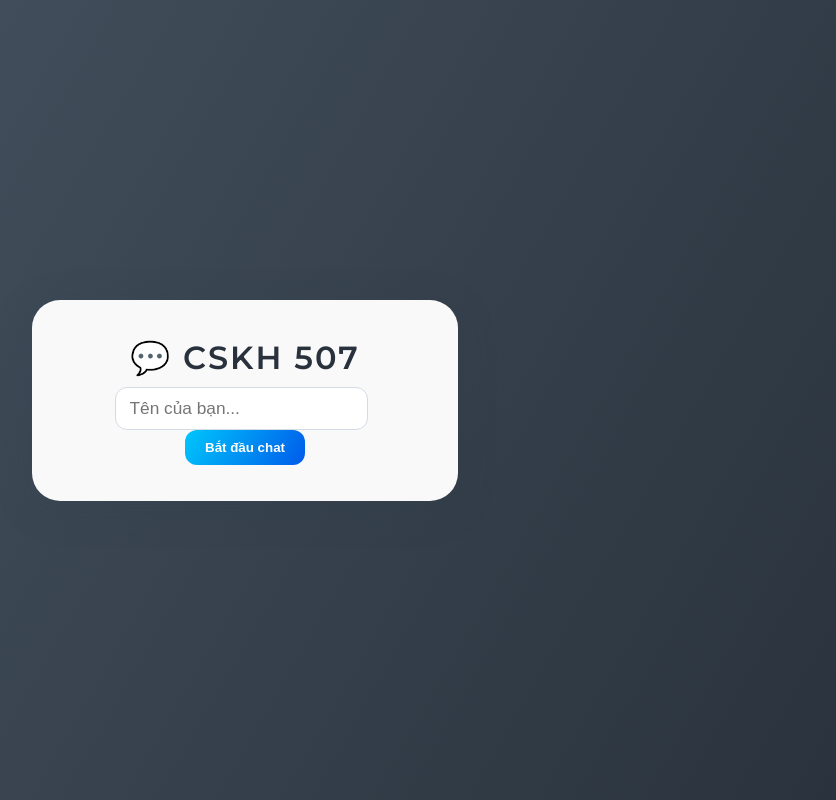
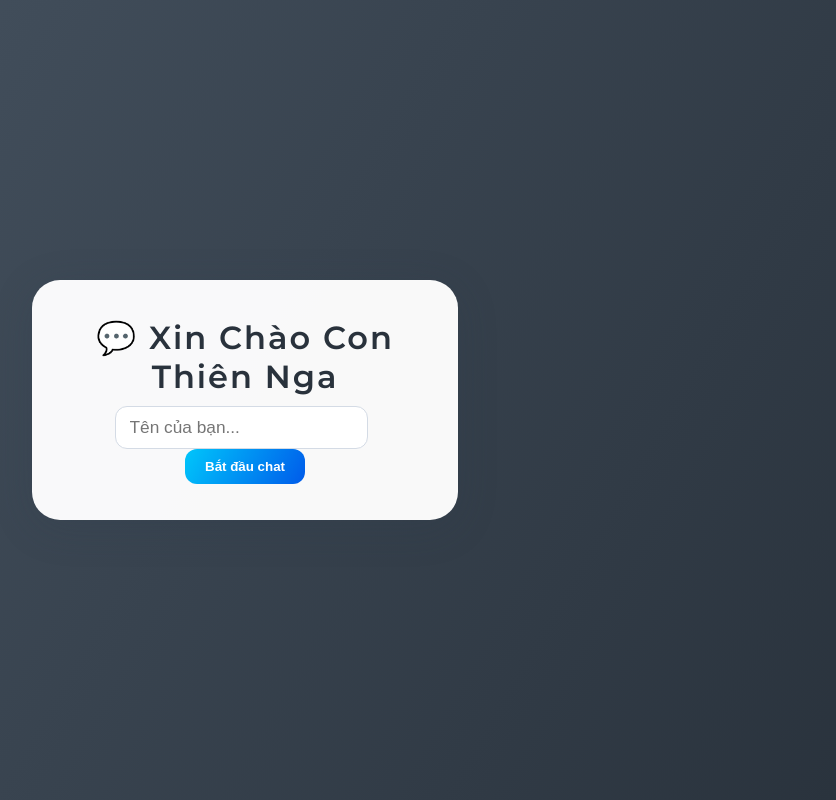
Before and after one commit to minhseoa507/cskh-chat, a website: page public/index.html in a window 1280 px wide. Shown: the whole page, without its empty margins (395-1231 px from the left). Drawn offline with nearby package versions, Linux system fonts and the light colour scheme; no server answers.

Commit message:
Update index.html

```diff
--- a/public/index.html
+++ b/public/index.html
@@ -144,7 +144,7 @@
 </head>
 <body>
     <div class="chat-box">
-        <div class="chat-header">💬 CSKH 507</div>
+        <div class="chat-header">💬 Xin Chào Con Thiên Nga </div>
         <div id="login">
             <input id="name" placeholder="Tên của bạn..." />
             <button id="start">Bắt đầu chat</button>
```
